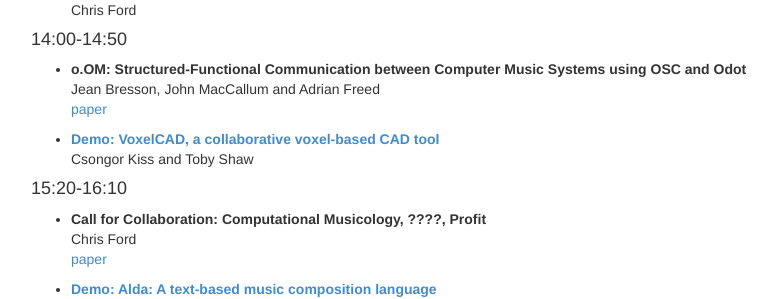
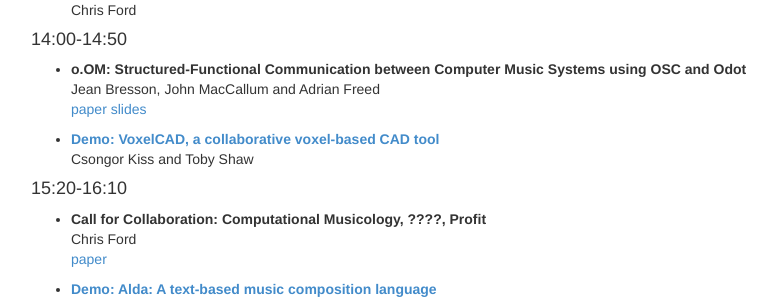
Before and after one commit to functional-art/functional-art.github.com, a Jekyll site: the page built from 2016/index.md, in a window 1280 px wide and 900 px high, scrolled down 815 px. Shown: the part 159-458 px from the top of the window, without its empty margins (39-816 px from the left). Built offline with Jekyll 4.4.1, drawn with Linux system fonts in a browser that asks for light colours; nearby versions of some CDN libraries.

Commit message:
Slides Bresson.

```diff
--- a/2016/index.md
+++ b/2016/index.md
@@ -70,6 +70,7 @@
 * **o.OM: Structured-Functional Communication between Computer Music Systems using OSC and Odot**<br/>
   Jean Bresson, John MacCallum and Adrian Freed<br/>
   <a class="DLtitleLink" href="http://dl.acm.org/authorize?N19417" title="Get the Full Text from the ACM Digital Library">paper</a>
+  <a href="bresson-slides.pdf">slides</a>
 
 * [**Demo: VoxelCAD, a collaborative voxel-based CAD tool**](voxelcad.html)<br/>Csongor Kiss and Toby Shaw
 
```
Also changed, not shown: 1 other file.
